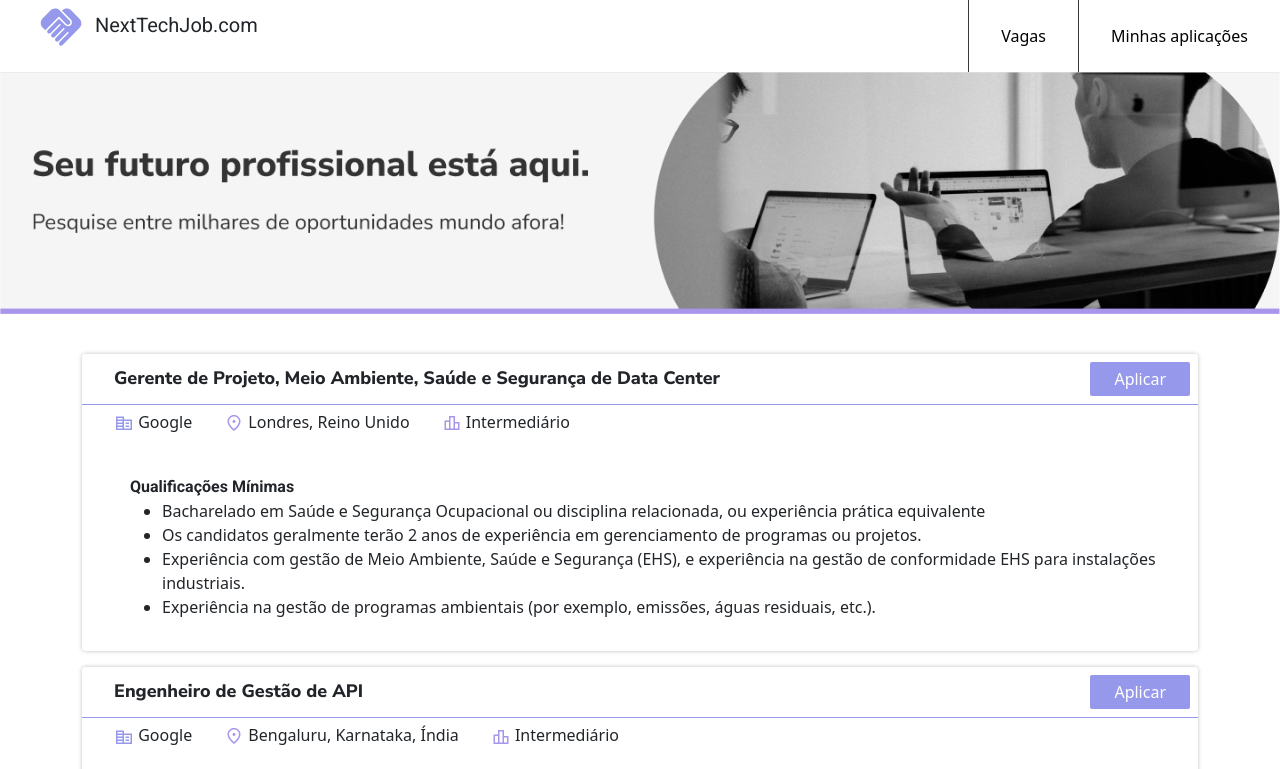
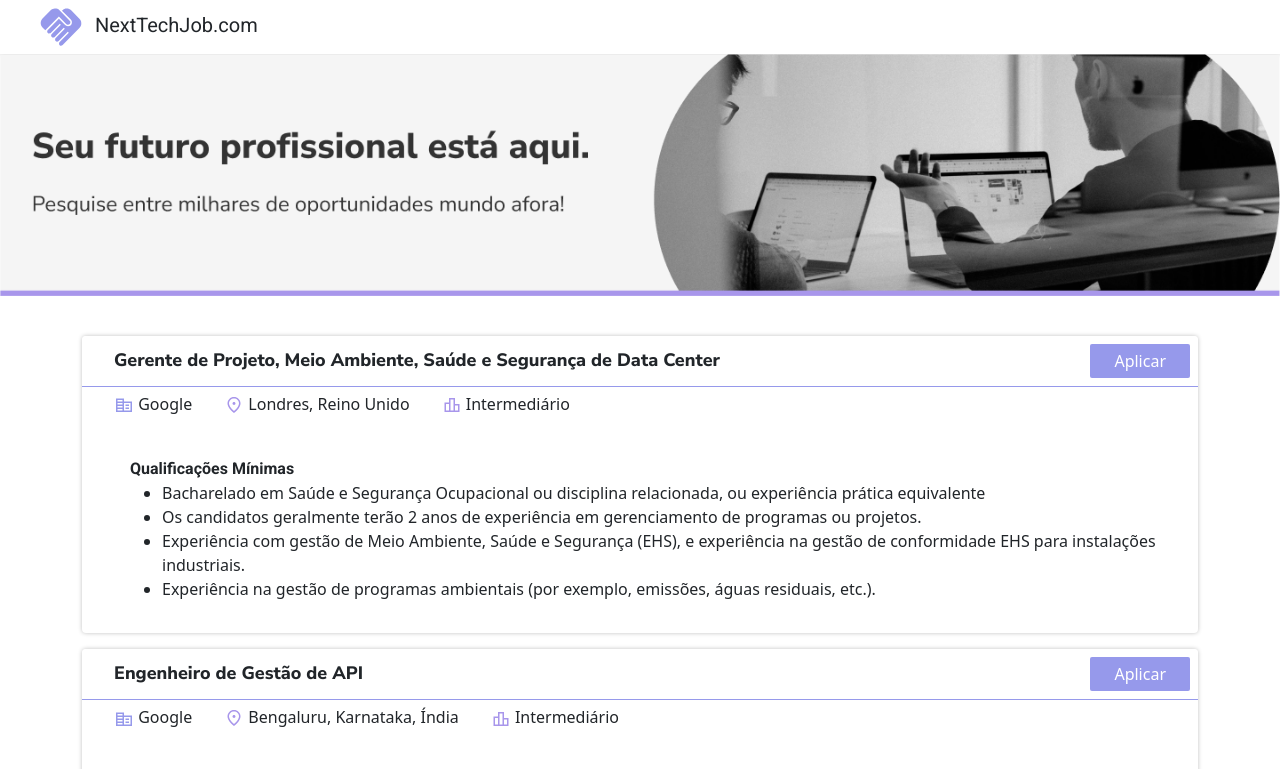
Before and after one commit to isabela-ales/projeto-final, a plain HTML site: page index.html in a window 1280 px wide. Shown: the top 769 px of the page. Drawn offline with nearby package versions, Linux system fonts and the light colour scheme.

Commit message:
remove button - minhas candidaturas

```diff
--- a/assets/style.css
+++ b/assets/style.css
@@ -150,7 +150,7 @@ body {
     margin-top: 5px;
     font-size: 15px;
 }
-
+/*
 .btn-header {
     display: flex;
     padding: 24px 32px;
@@ -159,7 +159,7 @@ body {
     border: none;
     border-left: 1px solid #383838;
     background: var(--white, #FFF);
-}
+} */
 
 /* toast */
 
--- a/index.html
+++ b/index.html
@@ -32,10 +32,6 @@
                     fill="#9699EB" />
             </svg> NextTechJob.com
         </div>
-        <button href="index.html" class="btn-header">Vagas</button>
-        <button href="" class="btn-header">Minhas aplicações</button>
-
-
     </div>
     <div class="banner">
         <img src="assets/img/banner.png" alt="Seu futuro profissional está aqui." />
```
